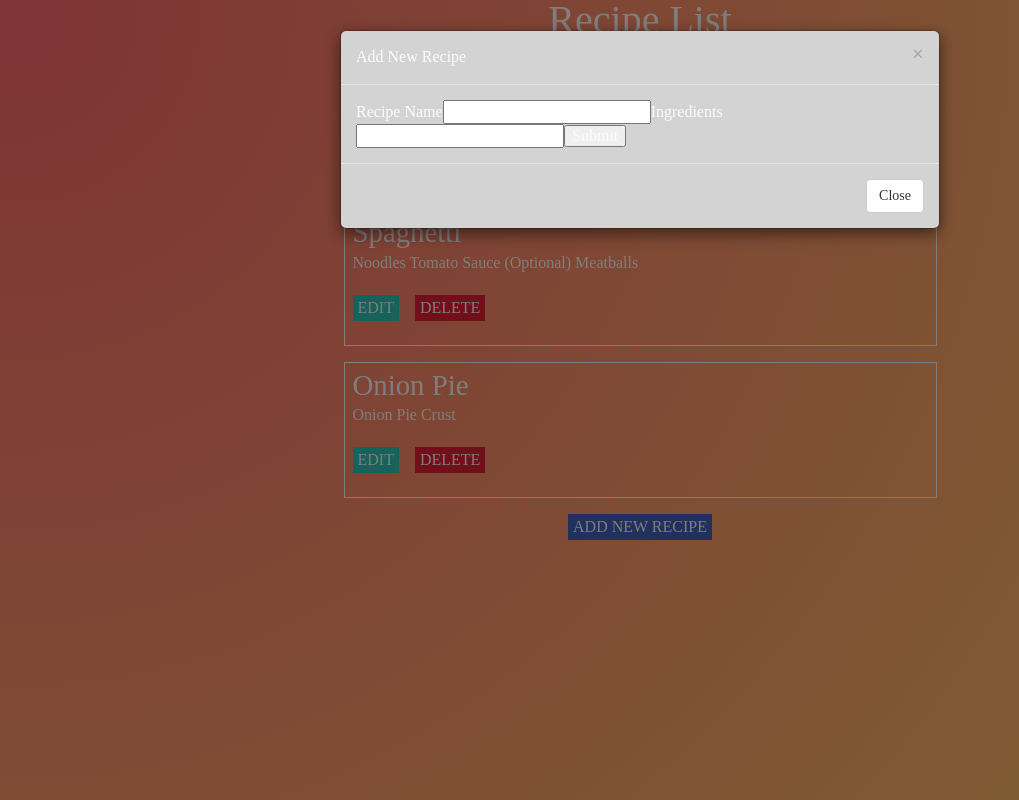
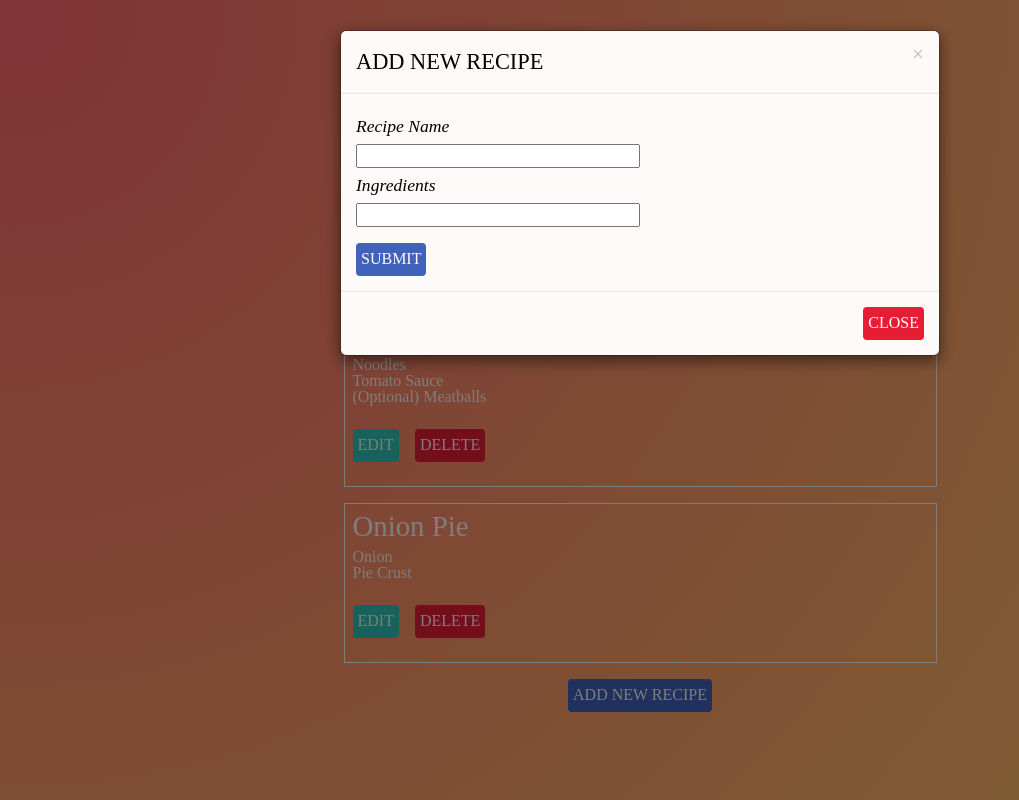
Before and after one commit to Nicknyr/FCC_Recipe_Box, a React (Create React App) app: page / in a window 1280 px wide. Both pictures are taken after a click on the button "ADD NEW RECIPE". Shown: the whole page, without its empty margins (0-1019 px from the left). Built offline with nearby package versions, Linux system fonts and the light colour scheme.

Commit message:
Fixed ingredients all displaying on the same line. Now dealing with an undefined function error inline 15 of Item.js after implementing changes suggested

```diff
--- a/src/App.css
+++ b/src/App.css
@@ -1,21 +1,65 @@
 @import url("https://fonts.googleapis.com/css?family=IBM+Plex+Sans|IBM+Plex+Serif");
+@media screen and (min-width: 300px) {
   .Recipe-Item-Container {
     margin: auto;
     height: 100%;
-  width: 50%; }
-
+    width: 90%; }
   .Recipe-Item {
     border: 1px solid snow;
     margin: 1em;
     padding: .5em; }
-
   .buttons-container button {
     margin-right: 1em;
     margin-top: 1em;
-  margin-bottom: 1em; }
+    margin-bottom: 1em; } }
+
+@media screen and (min-width: 762px) {
+  .Recipe-Item-Container {
+    width: 70%; } }
+
+@media screen and (min-width: 992px) {
+  .Recipe-Item-Container {
+    width: 50%; } }
 
 .modal-content {
-  background-color: lightgrey; }
+  background-color: snow;
+  color: black; }
+  .modal-content label, .modal-content input {
+    display: block; }
+  .modal-content label {
+    font-size: 1.1em;
+    font-style: italic;
+    margin-top: .5em;
+    margin-bottom: .5em; }
+  .modal-content input {
+    width: 50%; }
+  .modal-content .submit-button {
+    background-color: #4062BB;
+    color: snow;
+    border: none;
+    text-transform: uppercase;
+    font-size: 1em;
+    padding: 5px;
+    margin-left: auto;
+    margin-right: auto;
+    margin-top: 1em; }
+    .modal-content .submit-button:hover {
+      background-color: #4062BB;
+      opacity: .5; }
+  .modal-content .close-button {
+    background-color: #E71D36;
+    color: snow;
+    border: none;
+    text-transform: uppercase;
+    font-size: 1em;
+    padding: 5px; }
+    .modal-content .close-button:hover {
+      background-color: #E71D36;
+      opacity: .5; }
+
+.modal-title {
+  text-transform: uppercase;
+  font-size: 1.4em; }
 
 /*.Edit-Form {
   background-color: red;
@@ -55,19 +99,19 @@
 
 }
 */
+@media screen and (min-width: 300px) {
   body {
     color: snow;
     font-family: 'IBM Plex Sans', sans-serif; }
-
   h1, h3, h3 {
     font-family: 'IBM Plex Serif', serif;
     color: snow; }
-
   .container {
     background-image: radial-gradient(circle farthest-corner at 0.8% 1.8%, #ff686b 0%, #ffbb67 90.1%);
     height: 100vh;
     width: 100%;
-  overflow: auto; }
+    overflow: auto;
+    padding-top: 2em; }
     .container h1 {
       text-align: center;
       margin: 0;
@@ -81,7 +125,6 @@ h1, h3, h3 {
       display: block; }
     .container button {
       text-align: center; }
-
   .add-recipe-button {
     display: block;
     background-color: #4062BB;
@@ -92,7 +135,10 @@ h1, h3, h3 {
     padding: 5px;
     margin-left: auto;
     margin-right: auto; }
-
+    .add-recipe-button:hover {
+      background-color: #4062BB;
+      opacity: .5;
+      color: snow; }
   .edit-button {
     background-color: #2EC4B6;
     color: snow;
@@ -100,7 +146,10 @@ h1, h3, h3 {
     text-transform: uppercase;
     font-size: 1em;
     padding: 5px; }
-
+    .edit-button:hover {
+      background-color: #2EC4B6;
+      opacity: .5;
+      color: snow; }
   .delete-button {
     background-color: #E71D36;
     color: snow;
@@ -108,6 +157,10 @@ h1, h3, h3 {
     text-transform: uppercase;
     font-size: 1em;
     padding: 5px; }
+    .delete-button:hover {
+      background-color: #E71D36;
+      opacity: .5;
+      color: snow; } }
 
 /* http://meyerweb.com/eric/tools/css/reset/
    v2.0 | 20110126
--- a/src/App.js
+++ b/src/App.js
@@ -1,11 +1,9 @@
 import React, { Component } from 'react';
 import Item from './Item';
 import './App.css';
-import RecipeForm from './RecipeForm.js';
-import RecipeEditForm from './RecipeEdit.js';
 import ModalComponent from './Modal.js';
-
-
+import Button from 'react-bootstrap/lib/Button';
+import EditModalComponent from './EditModal.js';
 
 export default class App extends Component {
   constructor(props) {
@@ -62,7 +60,8 @@ export default class App extends Component {
       items: items,
       ingredients: ingredients,
       inputVal: '',
-      ingredientVal: ''
+      ingredientVal: '',
+      showRecipeEditForm: false
     });
   }
 
@@ -82,8 +81,6 @@ export default class App extends Component {
 
   // Is called when one of the edit recipe buttons is clicked, shows RecipeEditForm
   edit = (item, index) => {
-    console.log('Edit button clicked');
-    console.log('index is ' + index);
     this.setState({
       showRecipeEditForm: !this.state.showRecipeEditForm,
       editingIndex: index
@@ -115,6 +112,16 @@ export default class App extends Component {
           closeRecipeForm={this.closeRecipeForm}
         />
 
+        <EditModalComponent
+          inputValEdit={this.state.inputValEdit}
+          handleChange={this.handleChange}
+          ingredientValEdit={this.state.ingredientValEdit}
+          onEditSubmit={this.onEditSubmit}
+          closeRecipeForm={this.closeRecipeForm}
+          addRecipe={this.addRecipe}
+          showRecipeEditForm={this.state.showRecipeEditForm}
+        />
+
 
         <Item
           items={this.state.items}
@@ -123,36 +130,7 @@ export default class App extends Component {
           delete={this.delete}
         />
 
-      <button className="add-recipe-button" onClick={this.AddRecipe}>Add New Recipe</button>
-
-      {/*  {/* Shows form to edit recipe *
-        { this.state.showRecipeEditForm ?
-
-          <RecipeEditForm
-            inputValEdit={this.state.inputValEdit}
-            handleChange={this.handleChange}
-            ingredientValEdit={this.state.ingredientValEdit}
-            onEditSubmit={this.onEditSubmit}
-            closeRecipeForm={this.closeRecipeForm}
-          />
-
-          :null
-        }
-
-        {/* Shows form to add new recipe to the list
-        { this.state.showRecipeForm ?
-
-          <RecipeForm
-            inputVal={this.state.inputVal}
-            handleChange={this.handleChange}
-            ingredientVal={this.state.ingredientVal}
-            onSubmit={this.onSubmit}
-            closeRecipeForm={this.closeRecipeForm}
-          />
-
-          :null
-        }
-      */}
+      <Button className="add-recipe-button" onClick={this.AddRecipe}>Add New Recipe</Button>
 
       </div>
     );
--- /dev/null
+++ b/src/EditModal.js
@@ -0,0 +1,41 @@
+import React from 'react';
+import Button from 'react-bootstrap/lib/Button';
+import Modal from 'react-bootstrap/lib/Modal';
+
+
+const EditModalComponent = (props) => {
+  return (
+    <Modal show={props.showRecipeEditForm} onHide={props.closeRecipeForm}>
+      <Modal.Header closeButton>
+        <Modal.Title>Edit Recipe</Modal.Title>
+      </Modal.Header>
+      <Modal.Body>
+
+         <label>Recipe Name</label>
+          <input
+            name="inputValEdit"
+            value={props.inputValEdit}
+            onChange={props.handleChange}
+          />
+
+          <label>Ingredients</label>
+
+            <input
+              name="ingredientValEdit"
+              value={props.ingredientValEdit}
+              onChange={props.handleChange}
+              required
+            />
+
+          <Button className="submit-button" onClick={props.onEditSubmit}>Submit</Button>
+
+
+      </Modal.Body>
+      <Modal.Footer>
+        <Button className="close-button" onClick={props.closeRecipeForm}>Close</Button>
+      </Modal.Footer>
+    </Modal>
+  );
+}
+
+export default EditModalComponent;
--- a/src/Item.js
+++ b/src/Item.js
@@ -1,27 +1,36 @@
 import React from 'react';
+import Button from 'react-bootstrap/lib/Button';
+
 
 const Item = (props) => (
   <div>
     <div className="Recipe-Item-Container" key={props.text}>
+      {props.items.map((item, index) => {
+        return (
+        <div className="Recipe-Item" key={index}>
+          <h3>{item}</h3>
 
-        {props.items.map((item, index) =>
-        <div className="Recipe-Item">
+        {console.log({ index })}
+        <p className="ingredients-list">
+          {props.ingredients[index].map((ingredient, ingredientIndex) => {
+            return (
+              <div className="ingredient" key={ingredient}>
+                {ingredient}
+              </div>
+            )
+          })}
+        </p>
 
-            <h3 key={index}>{item}</h3>
-
-            <p key={index}>{props.ingredients[index]}</p>
-
-
-          <div className="buttons-container">
-            <button className="edit-button" onClick={() => props.edit(item, index)}>Edit</button>
-            <button className="delete-button" onClick={() => props.delete(item, index)}>Delete</button>
+        <div className="buttons-container">
+          <Button className="edit-button" onClick={() => props.edit(item, index)}>Edit</Button>
+          <Button className="delete-button" onClick={() => props.delete(item, index)}>Delete</Button>
           </div>
-
         </div>
-      )}
-    </div>
+      );
+    }
+  )}
   </div>
+</div>
 )
 
-
 export default Item;
--- a/src/Modal.js
+++ b/src/Modal.js
@@ -10,9 +10,7 @@ const ModalComponent = (props) => {
         <Modal.Title>Add New Recipe</Modal.Title>
       </Modal.Header>
       <Modal.Body>
-
         <label>Recipe Name</label>
-
         <input
           name="inputVal"
           value={props.inputVal}
@@ -26,11 +24,10 @@ const ModalComponent = (props) => {
             onChange={props.handleChange}
           />
 
-        <button onClick={props.onSubmit}>Submit</button>
-
+        <Button className="submit-button" onClick={props.onSubmit}>Submit</Button>
       </Modal.Body>
       <Modal.Footer>
-        <Button onClick={props.closeRecipeForm}>Close</Button>
+        <Button className="close-button" onClick={props.closeRecipeForm}>Close</Button>
       </Modal.Footer>
     </Modal>
   );
--- a/src/RecipeEdit.js
+++ /dev/null
@@ -1,33 +0,0 @@
-import React, { Component } from 'react';
-
-
-const RecipeEditForm = (props) => {
-  return (
-    <div>
-      <form className="Recipe-Form Edit-Form" onSubmit={props.onEditSubmit}>
-        <p className="x-close" onClick={props.closeRecipeForm}>X</p>
-        <div className="form-content">
-          <h1>This is the edit form</h1>
-
-          <label>Edit Recipe</label>
-          <input
-            name="inputValEdit"
-            value={props.inputValEdit}
-            onChange={props.handleChange}
-          />
-
-          <label>Ingredients</label>
-          <input
-            name="ingredientValEdit"
-            value={props.ingredientValEdit}
-            onChange={props.handleChange}
-          />
-
-          <button>Submit</button>
-        </div>
-      </form>
-    </div>
-  );
-}
-
-export default RecipeEditForm;
--- a/src/styles/_Global.scss
+++ b/src/styles/_Global.scss
@@ -1,6 +1,6 @@
 @import url('https://fonts.googleapis.com/css?family=IBM+Plex+Sans|IBM+Plex+Serif');
 
-
+@media screen and (min-width: 300px) {
   body {
     color: snow;//#011627;
     font-family: 'IBM Plex Sans', sans-serif;
@@ -17,6 +17,7 @@ h1, h3, h3 {
     height: 100vh;
     width: 100%;
     overflow: auto;
+    padding-top: 2em;
 
     h1 {
       text-align: center;
@@ -55,6 +56,12 @@ h1, h3, h3 {
     margin-left: auto;
     margin-right: auto;
 
+    &:hover {
+      background-color: #4062BB;
+      opacity: .5;
+      color: snow;
+    }
+
   }
 
   .edit-button {
@@ -64,6 +71,12 @@ h1, h3, h3 {
     text-transform: uppercase;
     font-size: 1em;
     padding: 5px;
+
+    &:hover {
+      background-color: #2EC4B6;
+      opacity: .5;
+      color: snow;
+    }
   }
 
   .delete-button {
@@ -73,4 +86,12 @@ h1, h3, h3 {
     text-transform: uppercase;
     font-size: 1em;
     padding: 5px;
+
+    &:hover {
+      background-color: #E71D36;
+      opacity: .5;
+      color: snow;
     }
+  }
+
+}
--- a/src/styles/_Items.scss
+++ b/src/styles/_Items.scss
@@ -1,7 +1,9 @@
+
+@media screen and (min-width: 300px) {
   .Recipe-Item-Container {
     margin: auto;
     height: 100%;
-  width: 50%;
+    width: 90%;
   }
 
   .Recipe-Item {
@@ -17,6 +19,20 @@
       margin-right: 1em;
       margin-top: 1em;
       margin-bottom: 1em;
+    }
+  }
 
 }
+
+@media screen and (min-width: 762px) {
+  .Recipe-Item-Container {
+    width: 70%;
   }
+}
+
+
+@media screen and (min-width: 992px) {
+  .Recipe-Item-Container {
+    width: 50%;
+  }
+}
--- a/src/styles/_Modals.scss
+++ b/src/styles/_Modals.scss
@@ -1,10 +1,60 @@
 
 .modal-content {
-  background-color: lightgrey;
+  background-color: snow;
+  color: black;
+
+  label, input {
+    display: block;
+  }
+
+  label {
+    font-size: 1.1em;
+    font-style: italic;
+    margin-top: .5em;
+    margin-bottom: .5em;
+  }
+
+  input {
+    width: 50%;
+  }
+
+  .submit-button {
+    background-color: #4062BB;
+    color: snow;
+    border: none;
+    text-transform: uppercase;
+    font-size: 1em;
+    padding: 5px;
+    margin-left: auto;
+    margin-right: auto;
+    margin-top: 1em;
+
+    &:hover {
+      background-color: #4062BB;
+      opacity: .5;
+    }
+  }
+
+  .close-button {
+    background-color: #E71D36;
+    color: snow;
+    border: none;
+    text-transform: uppercase;
+    font-size: 1em;
+    padding: 5px;
+
+    &:hover {
+      background-color:  #E71D36;
+      opacity: .5;
+    }
+  }
 }
 
 
-
+.modal-title {
+  text-transform: uppercase;
+  font-size: 1.4em;
+}
 
 
 
```
Also changed, not shown: src/RecipeForm.js (deleted, +0 -48 lines). Lines whose indentation alone changed are shown as unchanged.
